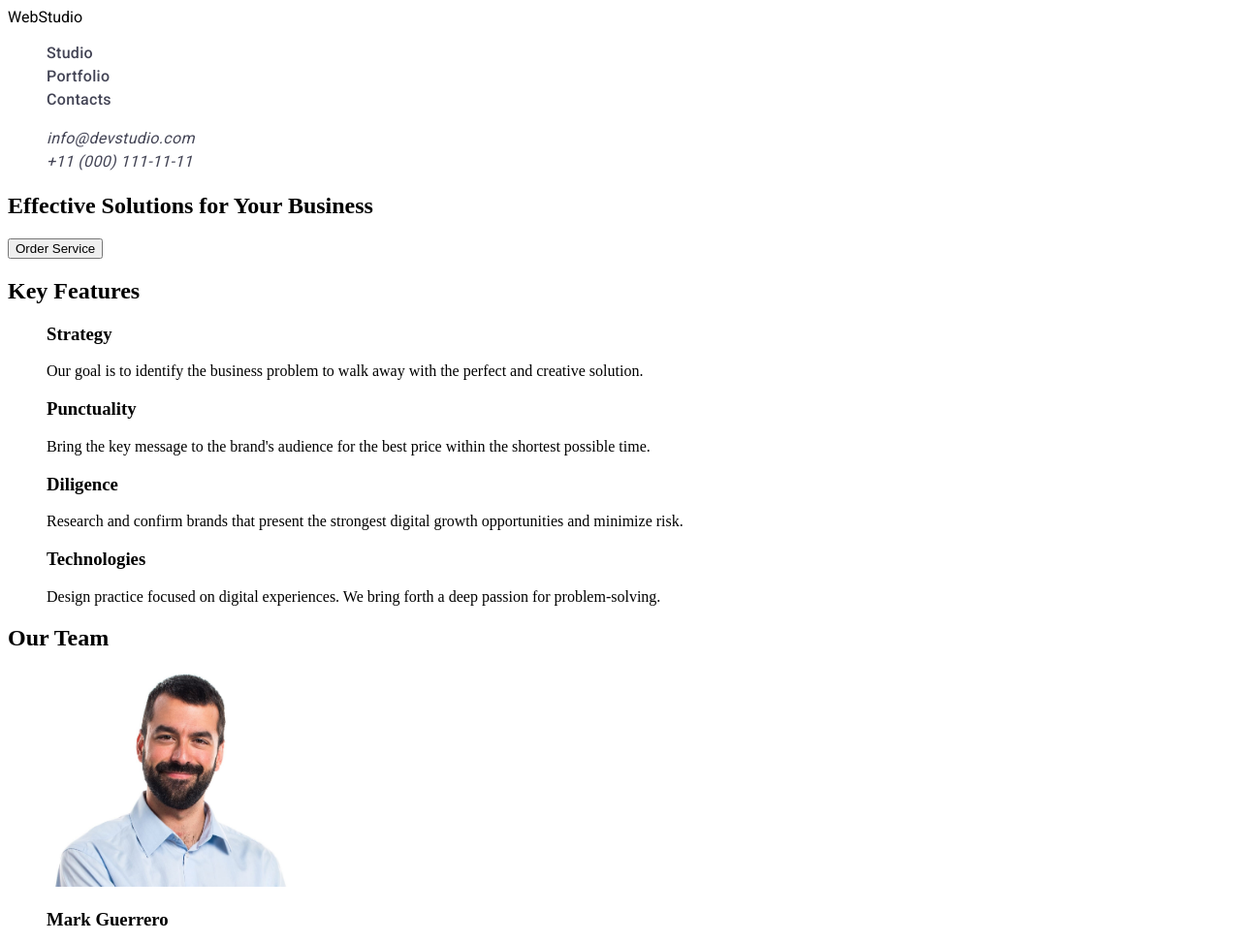
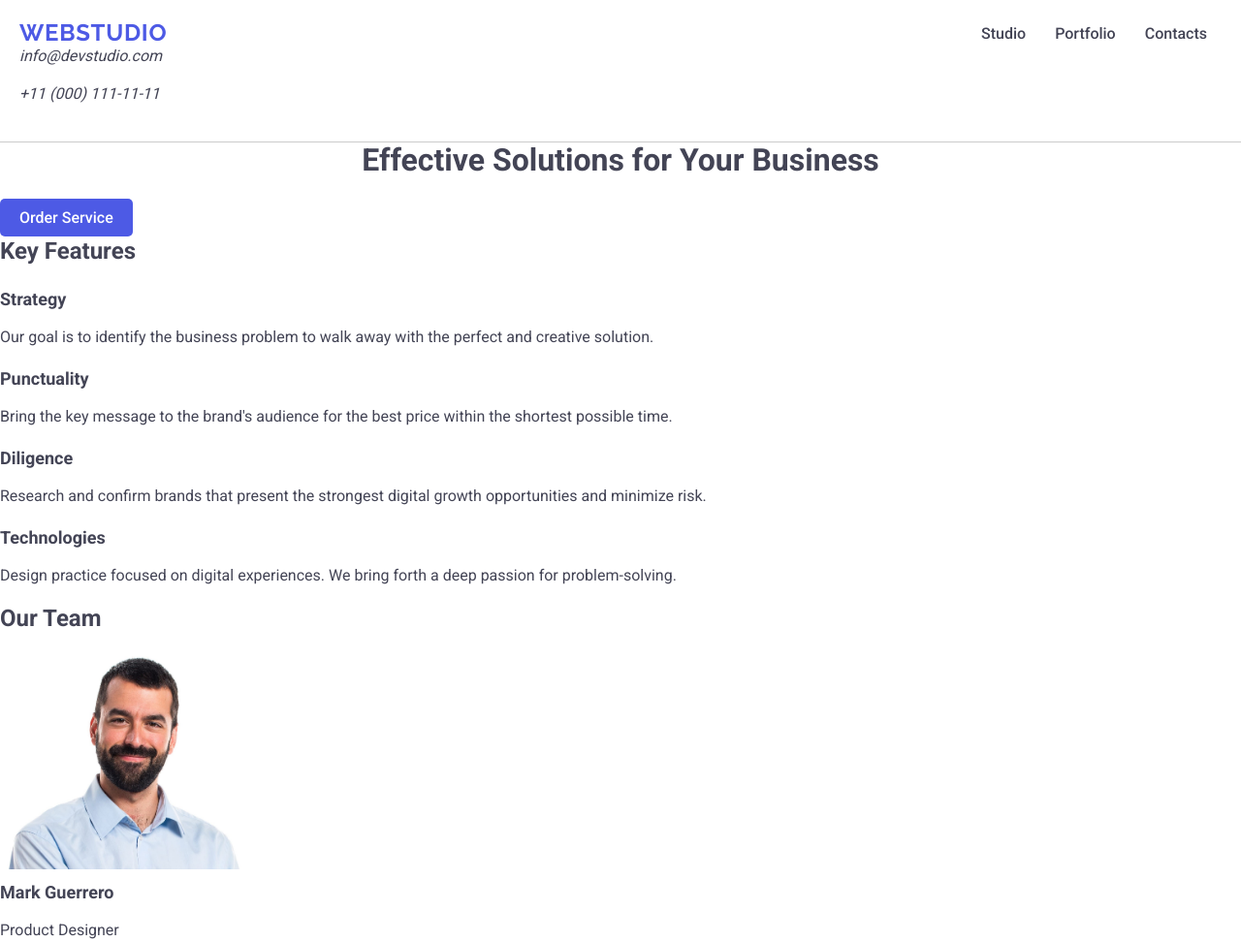
Before and after one commit to mihxw/goit-markup-hw-022, a plain HTML site: page index.html in a window 1280 px wide. Shown: the top 972 px of the page at 97% size. Drawn offline with Linux system fonts and the light colour scheme.

Commit message:
Add files via upload

```diff
--- a/css/styles.css
+++ b/css/styles.css
@@ -1,107 +1,165 @@
-/* Переменные для шрифтов */
+/* Переменные для шрифтов и цветов */
 :root {
   --font-roboto: 'Roboto', sans-serif;
   --font-raleway: 'Raleway', sans-serif;
   --color-slate: #434455;
-  /* Можно заменить на нужный цвет */
+  --color-logo: #4d5ae5;
+  /* Синій колір для логотипу */
+  --color-white: #FFFFFF;
 }
 
-/* Стиль для Roboto Regular */
-.text-roboto-regular {
+/* Стили для body */
+body {
   font-family: var(--font-roboto);
-  font-weight: 400;
-  /* Regular */
+  color: var(--color-slate);
+  background-color: var(--color-white);
+  margin: 0;
+  padding: 0;
+}
+
+/* Стили для кнопок */
+button {
+  background-color: var(--color-logo);
+  color: #fff;
+  border: none;
+  padding: 10px 20px;
+  border-radius: 5px;
+  font-family: var(--font-roboto);
+  font-weight: 500;
+  font-size: 16px;
+  cursor: pointer;
+  transition: background-color 0.3s ease;
+}
+
+button:hover {
+  background-color: #3b4abf;
+  /* Темніший відтінок для hover ефекту */
+}
+
+/* Стили для заголовков секций */
+h1,
+h2,
+h3 {
+  margin: 0 0 10px;
+}
+
+h1.head-solution {
+  font-family: var(--font-roboto);
+  font-weight: 700;
+  font-size: 32px;
+  line-height: 1.17;
+  color: var(--color-slate);
+  text-align: center;
+  margin-bottom: 20px;
+}
+
+h2 {
+  font-family: var(--font-roboto);
+  font-weight: 700;
+  font-size: 24px;
+  line-height: 1.3;
+  color: var(--color-slate);
+  margin-bottom: 20px;
+}
+
+h3 {
+  font-family: var(--font-roboto);
+  font-weight: 700;
   font-size: 18px;
   line-height: 1.5;
   color: var(--color-slate);
-}
-
-/* Стиль для Roboto Medium */
-.text-roboto-medium {
-  font-family: var(--font-roboto);
-  font-weight: 500;
-  /* Medium */
-  font-size: 18px;
-  line-height: 1.5;
-  color: var(--color-slate);
-}
-
-/* Стиль для Raleway Bold */
-.text-raleway-bold {
-  font-family: var(--font-raleway);
-  font-weight: 700;
-  /* Bold */
-  font-size: 14px;
-  /* Укажите нужный размер, замените 14px на нужный */
-  line-height: 1.5;
-  color: var(--color-slate);
-}
-
-/* Стиль для Roboto Bold */
-.text-roboto-bold {
-  font-family: var(--font-roboto);
-  font-weight: 700;
-  /* Bold */
-  font-size: 18px;
-  /* Замените на нужный размер */
-  line-height: 1.5;
-  color: var(--color-slate);
-}
-
-/* Другие стили для текста */
-.roboto-regular {
-  font-family: "Roboto", sans-serif;
-  font-weight: 400;
-  font-style: normal;
-}
-
-.roboto-medium {
-  font-family: "Roboto", sans-serif;
-  font-weight: 500;
-  font-style: normal;
-}
-
-.roboto-bold {
-  font-family: "Roboto", sans-serif;
-  font-weight: 700;
-  font-style: normal;
+  margin-bottom: 10px;
 }
 
 /* Стили для списка и ссылок */
 ul,
 ol {
   list-style-type: none;
+  padding: 0;
+  margin: 0;
 }
 
+ul li {
+  margin-bottom: 20px;
+}
+
+ul img {
+  display: block;
+  margin-bottom: 10px;
+}
+
+/* Стили для ссылок */
 a {
   color: inherit;
   text-decoration: none;
 }
 
-button {
-  cursor: pointer;
+a:hover {
+  text-decoration: underline;
 }
 
-/* Стили для заголовков и логотипа */
-.page-logo {
-  font-family: var(--font-roboto);
+/* Стили для логотипа в хедере и футере */
+.page-logo,
+.footer-logo {
+  font-family: var(--font-raleway);
+  font-weight: 700;
+  font-size: 24px;
+  line-height: 1.17;
+  letter-spacing: 0.03em;
+  color: var(--color-logo);
+  text-transform: uppercase;
+  text-align: center;
+  display: block;
+}
+
+/* Стили для хедера */
+.page-header {
+  background-color: var(--color-white);
+  padding: 20px;
+  border-bottom: 1px solid #ccc;
+}
+
+.page-nav {
+  display: flex;
+  justify-content: space-between;
+  align-items: center;
+}
+
+.menu {
+  display: flex;
+  list-style-type: none;
+  padding: 0;
+  margin: 0;
+}
+
+.menu-item {
+  margin: 0 15px;
 }
 
 .menu-link {
+  color: var(--color-slate);
+  text-decoration: none;
   font-family: var(--font-roboto);
   font-weight: 500;
   font-size: 16px;
-  line-height: 150%;
-  letter-spacing: 0.02em;
-  color: var(--color-slate);
 }
 
-/* Стили для контактов */
-.menu-contacts {
+.menu-link:hover {
+  text-decoration: underline;
+}
+
+/* Стили для футера */
+footer {
+  background-color: var(--color-white);
+  padding: 20px;
+  text-align: center;
+  border-top: 1px solid #ccc;
+}
+
+footer p {
+  margin: 10px 0 0;
   font-family: var(--font-roboto);
   font-weight: 400;
   font-size: 16px;
-  line-height: 1.5;
-  letter-spacing: 0.02em;
   color: var(--color-slate);
 }
```
